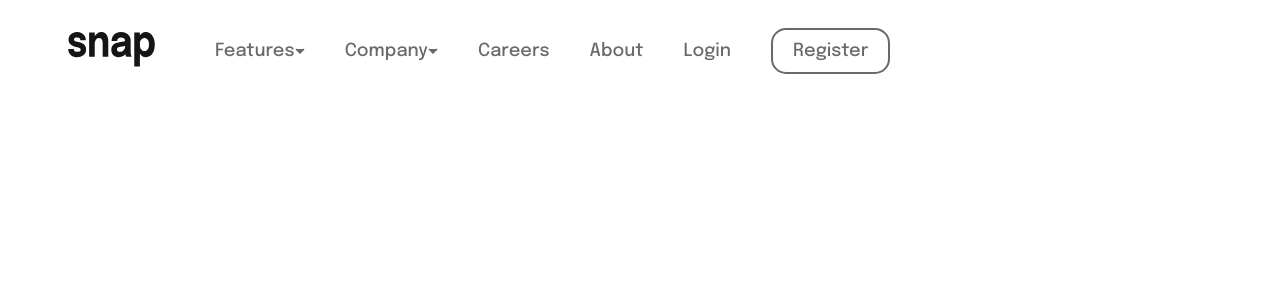
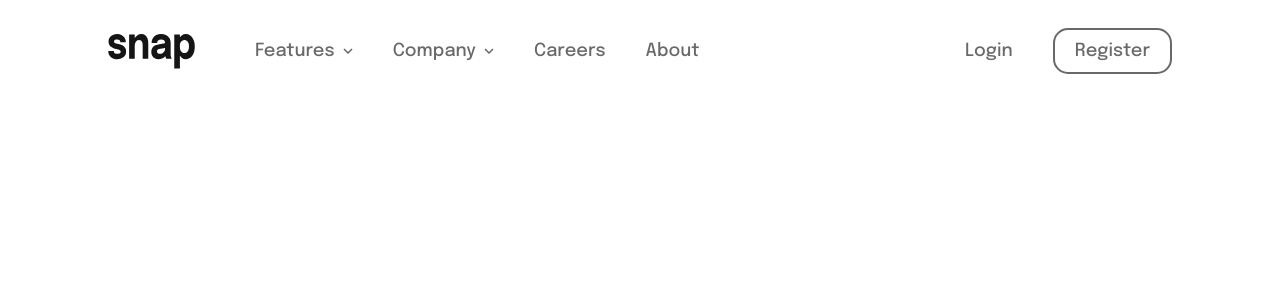
Before and after one commit to skrobman/Snap, a React (Create React App) app: page / in a window 1280 px wide. Shown: the top 300 px of the page. Built offline with nearby package versions, Linux system fonts and the light colour scheme.

Commit message:
Normalized Style at header

```diff
--- a/src/features/Header/ui/Header.jsx
+++ b/src/features/Header/ui/Header.jsx
@@ -1,6 +1,5 @@
 import Logo from './Logo/Logo'
 import NavContainer from './Navigation/NavContainer/NavContainer'
-import LoginButton from './Navigation/LoginButton/LoginButton'
 import RegistrButton from './Navigation/RegistrButton/RegistrButton'
 
 import './Navigation/NavStyles/navigation.scss'
--- a/src/features/Header/ui/Logo/Logo.scss
+++ b/src/features/Header/ui/Logo/Logo.scss
@@ -1,14 +1,12 @@
-.logo-div{
-  img{
+.logo-div {
+  img {
     height: 35px;
     width: 87px;
     cursor: pointer;
-    transition: transform 0.2s ease, background-color 0.3s ease;
-    margin-right: 60px;
+    transition: transform 0.2s ease;
 
-    &:hover{
+    &:hover {
       transform: scale(1.08);
     }
   }
-
 }
--- a/src/features/Header/ui/Navigation/LoginButton/LoginButton.jsx
+++ /dev/null
@@ -1,9 +0,0 @@
-import '../NavStyles/navigation.scss'
-
-const LoginButton = () => {
-    return (
-        <a className="nav-link">Login</a>
-    )
-}
-
-export default LoginButton;
--- a/src/features/Header/ui/Navigation/NavItem/NavItem.jsx
+++ b/src/features/Header/ui/Navigation/NavItem/NavItem.jsx
@@ -14,7 +14,7 @@ const NavItem = ({label, hasDropdown}) => {
                     <path className="dropdown-path"
                           stroke="#686868"
                           strokeWidth="1.5"
-                          // fill="none"
+                          fill="none"
                           d="m1 1 4 4 4-4"
                     />
                 </svg>
--- a/src/features/Header/ui/Navigation/NavStyles/navigation.scss
+++ b/src/features/Header/ui/Navigation/NavStyles/navigation.scss
@@ -1,52 +1,67 @@
 @use "../../../../../style" as *;
 
-.header-container{
-  padding-top: 20px;
-  padding-bottom: 20px;
-  display: flex;
+.header-container {
+  padding: 20px 40px;
 
-  .nav{
+  .nav {
     display: flex;
     align-items: center;
+    width: 100%;
   }
+}
 
-  .navbar{
-    display: flex;
-    flex-direction: row;
-    align-items: center;
+.logo-div, .navbar, .nav-link, .login-registration {
+  margin: 0;
+  padding: 0;
+}
+
+.logo-div {
+  display: inline-flex;
+  align-items: center;
+
+  img {
+    height: 35px;
+    width: 87px;
+    margin-right: 60px;
   }
+}
+
+.navbar {
+  display: flex;
+  align-items: center;
+  margin-right: auto;
 }
 
 .nav-link {
   color: $greyColor;
   margin-right: 40px;
   font-size: 18px;
-  cursor: pointer;
+  text-decoration: none;
   display: flex;
   align-items: center;
+  cursor: pointer;
+
+  &:last-child {
+    margin-right: 0;
+  }
+
 
   &:hover {
     color: $blackColor;
 
     .dropdown-icon {
       fill: $blackColor;
-      stroke: $blackColor
+      stroke: $blackColor;
+    }
+
+    .dropdown-path{
+      fill: #e0e0e0;
     }
   }
 
   .dropdown-icon {
     fill: $greyColor;
     stroke: $greyColor;
-    transition: fill 0.3s ease, stroke 0.3s ease;
-
-    &:hover {
-      fill: $blackColor;
-      stroke: $blackColor;
-    }
-  }
-
-  .login-registration{
-    display: flex;
-    flex-direction: row;
+    margin-left: 8px;
   }
 }
--- a/src/features/Header/ui/Navigation/NavStyles/registration.scss
+++ b/src/features/Header/ui/Navigation/NavStyles/registration.scss
@@ -1,29 +1,31 @@
 @use "../../../../../style" as *;
 
-.login-registration{
+.login-registration {
   display: flex;
+  align-items: center;
+  gap: 40px;
+  margin-left: auto;
+  height: 100%; // Ensure full height
 
-  .nav-link{
-    color: $greyColor;
-    font-size: 18px;
-    cursor: pointer;
-
-    &:hover{
-      color: $blackColor;
-    }
+  .nav-link {
+    margin-right: 0;
   }
 
-  .registr-link{
+  .registr-link {
     color: $greyColor;
     font-size: 18px;
     cursor: pointer;
     padding: 12px 20px;
     border: 2px solid $greyColor;
     border-radius: 15px;
+    text-decoration: none;
+    transition: all 0.3s ease;
+    display: flex;
+    align-items: center;
 
     &:hover {
       color: $blackColor;
-      border: 2px solid $blackColor;
+      border-color: $blackColor;
     }
   }
 }
--- a/src/features/Header/ui/Navigation/RegistrButton/RegistrButton.jsx
+++ b/src/features/Header/ui/Navigation/RegistrButton/RegistrButton.jsx
@@ -3,10 +3,9 @@ import '../NavStyles/registration.scss'
 const RegistrButton = () => {
     return (
         <div className="login-registration">
-            <a className="nav-link">Login</a>
-            <a className="registr-link">Register</a>
+            <a href="#" className="nav-link">Login</a>
+            <a href="#" className="registr-link">Register</a>
         </div>
-
     )
 }
 
```
